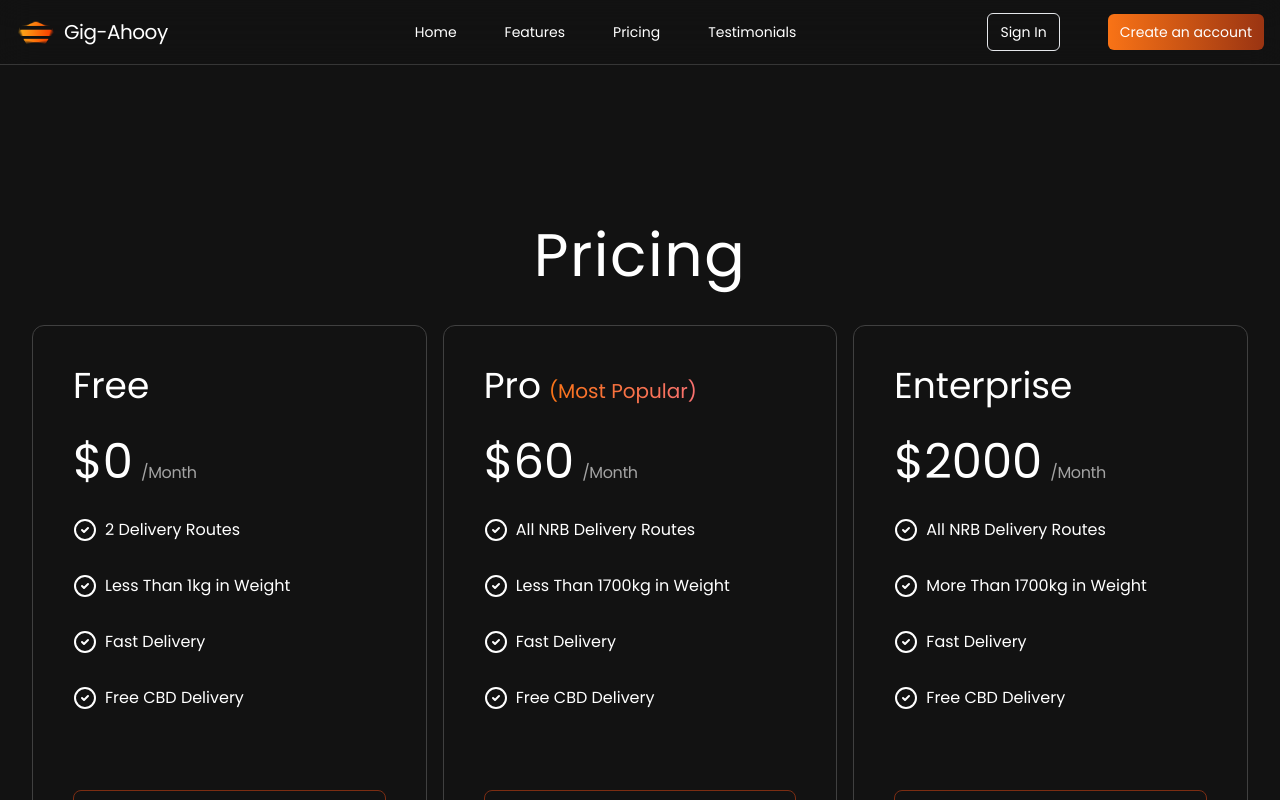
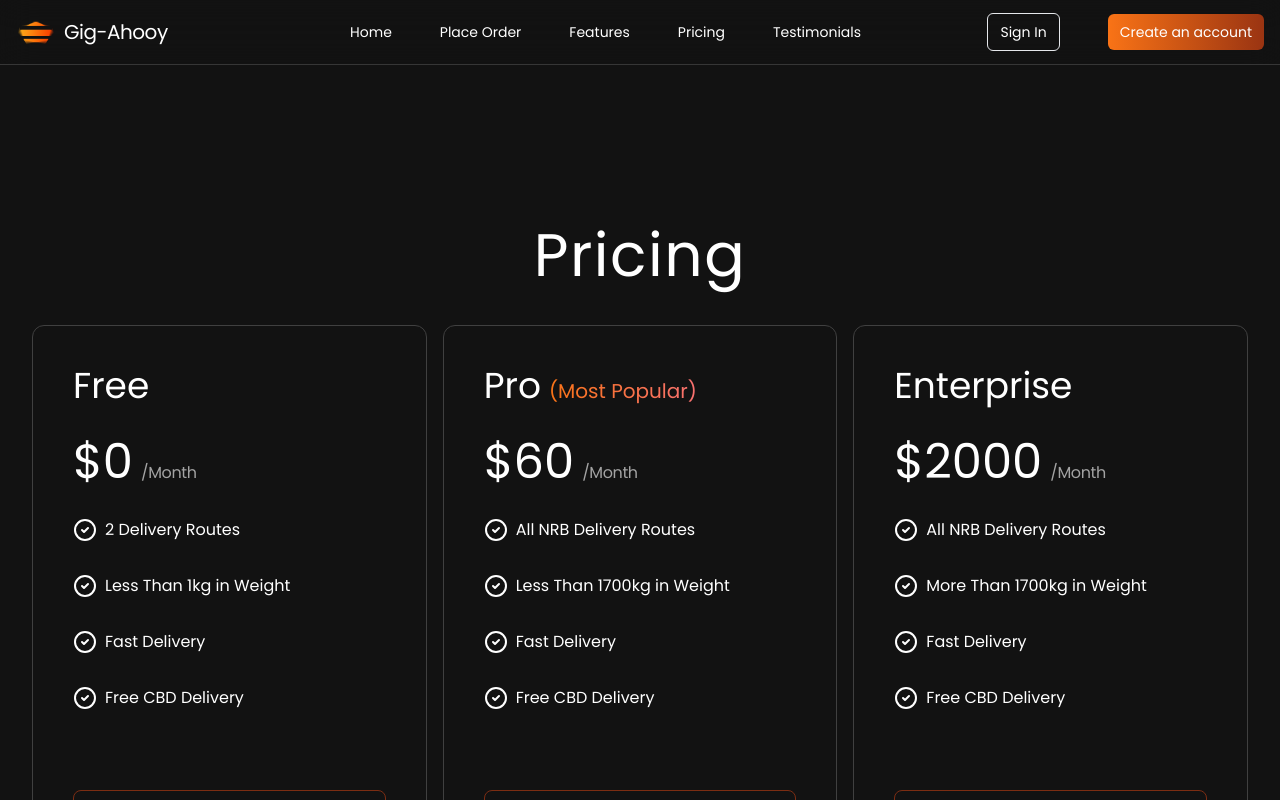
Before and after one commit to Edensel/Gig, a React (Vite) app: page /pricing in a window 1280 px wide. Shown: the top 800 px of the page. Built offline with nearby package versions, Linux system fonts and the light colour scheme.

Commit message:
Added OrderPage to Navbar

```diff
--- a/src/constants/index.jsx
+++ b/src/constants/index.jsx
@@ -14,6 +14,7 @@ import Densel1 from "../assets/profile-pictures/Densel1.jpeg";
 
 export const navItems = [
   { label: "Home", href: "/" }, // Update href to "/"
+  { label: "Place Order", href: "/order" },
   { label: "Features", href: "/features" }, // Update href to "/features"
   { label: "Pricing", href: "/pricing" }, // Update href to "/pricing"
   { label: "Testimonials", href: "/testimonials" }, // Update href to "/testimonials"
```
